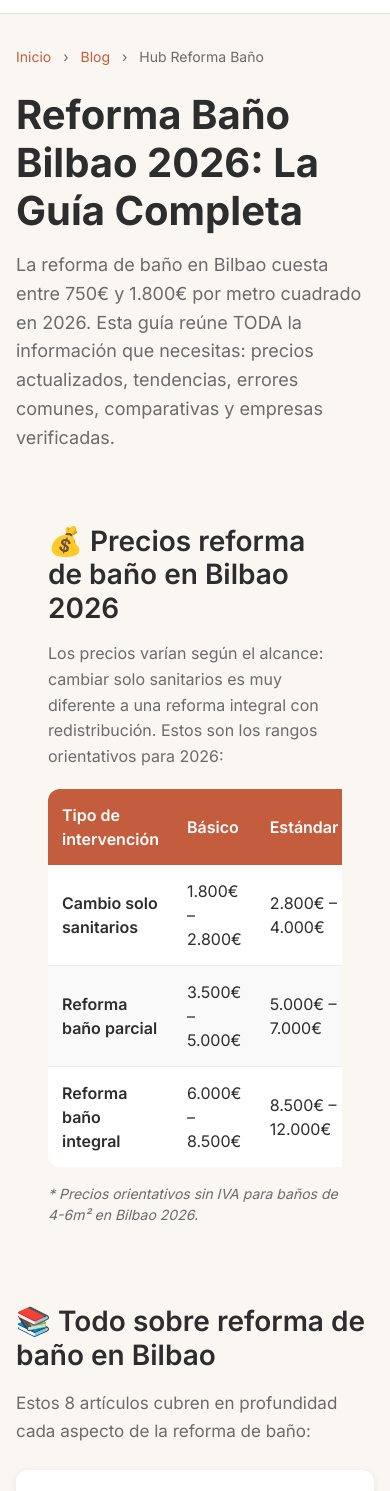
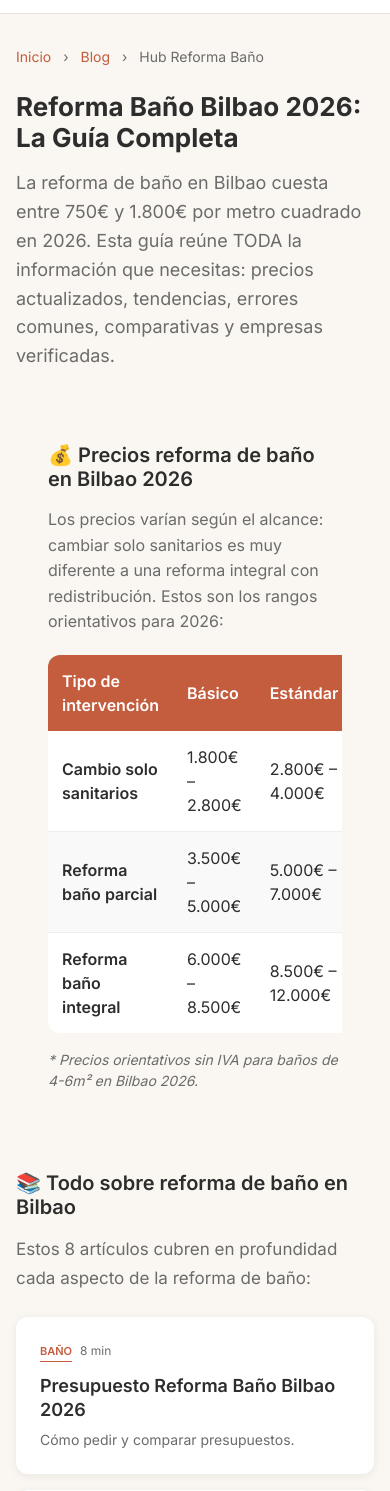
Before and after one commit to georgepopadev-max/bilbao-reforma-calculadora, an Astro site: page /blog/hub-reforma-bano-bilbao in a window 390 px wide. Shown: the part 73-1564 px from the top of the page. Built offline with nearby package versions, Linux system fonts and the light colour scheme; Astro itself is replaced by a stand-in of ours.

Commit message:
fix: mobile responsive - hub blog page headings and article-card overflow

```diff
--- a/src/pages/blog/hub-reforma-bano-bilbao.astro
+++ b/src/pages/blog/hub-reforma-bano-bilbao.astro
@@ -42,7 +42,7 @@ const faqs = [
     </nav>
 
     <header style="margin-bottom: 2.5rem;">
-      <h1 style="font-family: var(--font-inter); font-size: 2.5rem; font-weight: 700; color: var(--color-grafito); margin-bottom: 1rem; line-height: 1.2;">
+      <h1 style="font-family: var(--font-inter); font-size: clamp(1.625rem, 5vw, 2.5rem); font-weight: 700; color: var(--color-grafito); margin-bottom: 1rem; line-height: 1.2;">
         Reforma Baño Bilbao 2026: La Guía Completa
       </h1>
       <p style="font-size: 1.125rem; color: var(--color-gris); line-height: 1.6; max-width: 800px;">
@@ -51,7 +51,7 @@ const faqs = [
     </header>
 
     <section style="background: var(--color-crema); border-radius: var(--radius-card); padding: 2rem; margin-bottom: 3rem;">
-      <h2 style="font-family: var(--font-inter); font-size: 1.75rem; font-weight: 600; color: var(--color-grafito); margin-bottom: 1rem;">
+      <h2 style="font-family: var(--font-inter); font-size: clamp(1.25rem, 4vw, 1.75rem); font-weight: 600; color: var(--color-grafito); margin-bottom: 1rem;">
         💰 Precios reforma de baño en Bilbao 2026
       </h2>
       <p style="font-size: 1rem; color: var(--color-gris); margin-bottom: 1.25rem; line-height: 1.6;">
@@ -95,7 +95,7 @@ const faqs = [
     </section>
 
     <section style="margin-bottom: 3rem;">
-      <h2 style="font-family: var(--font-inter); font-size: 1.75rem; font-weight: 600; color: var(--color-grafito); margin-bottom: 1rem;">
+      <h2 style="font-family: var(--font-inter); font-size: clamp(1.25rem, 4vw, 1.75rem); font-weight: 600; color: var(--color-grafito); margin-bottom: 1rem;">
         📚 Todo sobre reforma de baño en Bilbao
       </h2>
       <p style="font-size: 1.0625rem; color: var(--color-gris); line-height: 1.7; margin-bottom: 1.5rem;">
@@ -116,7 +116,7 @@ const faqs = [
     </section>
 
     <section style="background: var(--color-terracota); color: white; padding: 2rem; border-radius: var(--radius-card); text-align: center; margin-bottom: 2rem;">
-      <h2 style="font-family: var(--font-inter); font-size: 1.75rem; font-weight: 700; margin-bottom: 1rem;">
+      <h2 style="font-family: var(--font-inter); font-size: clamp(1.25rem, 4vw, 1.75rem); font-weight: 700; margin-bottom: 1rem;">
         Calcula tu reforma de baño gratis
       </h2>
       <p style="font-size: 1.0625rem; margin-bottom: 1.5rem; opacity: 0.95;">
```
